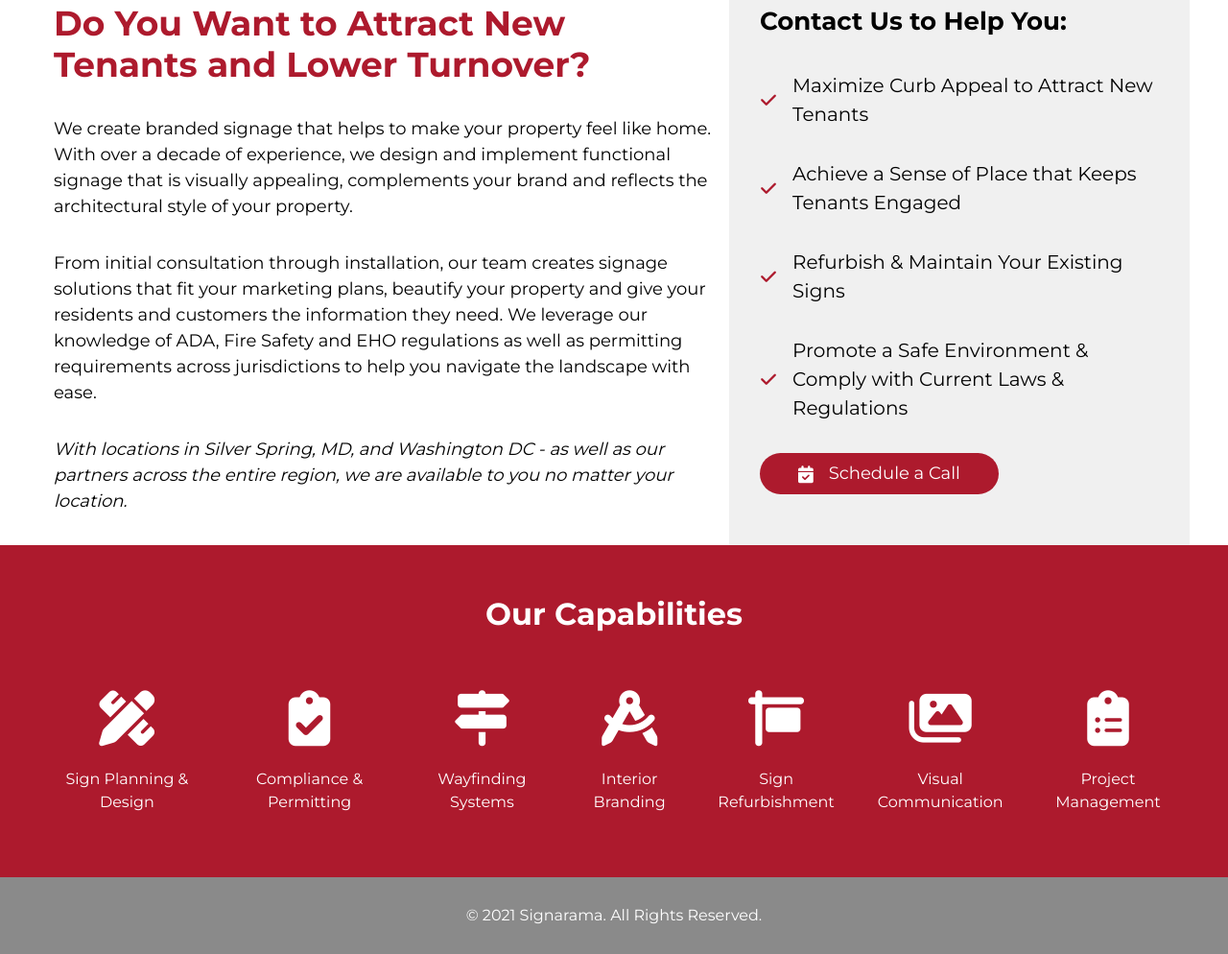
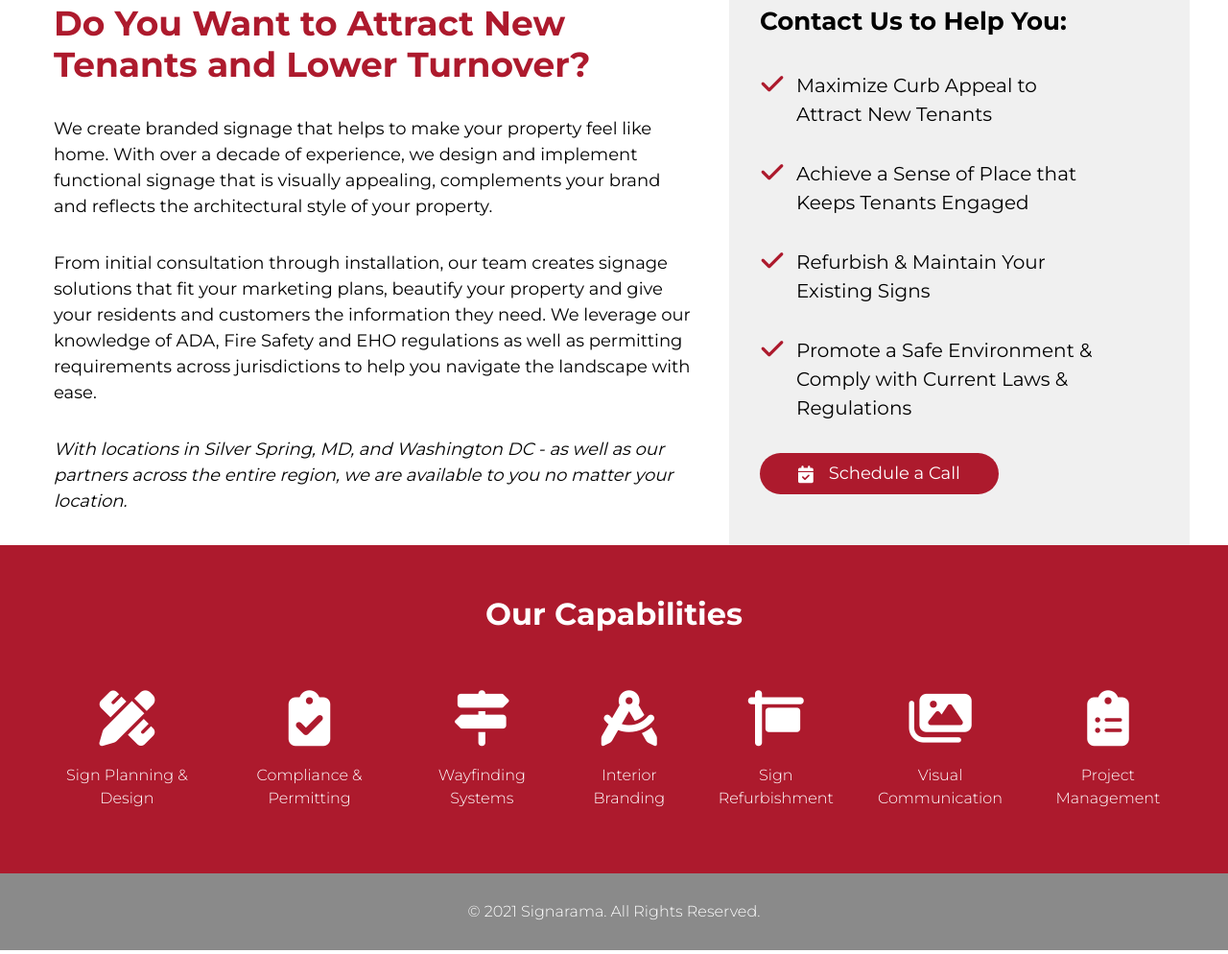
Before and after one commit to Alliemack77/signarama-challenge, a plain HTML site: page index.html in a window 1280 px wide. Shown: the part 752-1746 px from the top of the page at 96% size. Drawn offline with Linux system fonts and the light colour scheme.

Commit message:
fixing typography styles

```diff
--- a/index.html
+++ b/index.html
@@ -59,19 +59,19 @@
                 <h2 class="fs-500 fw-700 text-black">Contact Us to Help You:</h2>
                 <ul class="services-list flex direction-column">
                     <li class="services__item flex">
-                        <i class="fa-solid fa-check text-accent"></i>
+                        <i class="fa-solid fa-check text-accent fs-500"></i>
                         <p class="fs-300 text-black">Maximize Curb Appeal to Attract New Tenants</p>
                     </li>
                     <li class="services__item flex">
-                        <i class="fa-solid fa-check text-accent"></i>
+                        <i class="fa-solid fa-check text-accent fs-500"></i>
                         <p class="fs-300 text-black">Achieve a Sense of Place that Keeps Tenants Engaged</p>
                     </li>
                     <li class="services__item flex">
-                        <i class="fa-solid fa-check text-accent"></i>
+                        <i class="fa-solid fa-check text-accent fs-500"></i>
                         <p class="fs-300 text-black">Refurbish & Maintain Your Existing Signs</p>
                     </li>
                     <li class="services__item flex">
-                        <i class="fa-solid fa-check text-accent"></i>
+                        <i class="fa-solid fa-check text-accent fs-500"></i>
                         <p class="fs-300 text-black">Promote a Safe Environment & Comply with Current Laws & Regulations</p>
                     </li>
                 </ul>
@@ -80,47 +80,45 @@
                     Schedule a Call
                 </button>
             </div>
-
         </div>
         <div class="capabilities text-white bg-accent flex direction-column">
-
                 <h2 class="fs-700">Our Capabilities</h2>
                 <div class="container">
                     <ul class="capabilities-list flex direction-column">
                         <li class="capabilities__item flex">
                             <i class="fa-solid fa-pen-ruler fs-900"></i>
-                            <p class="fs-100">Sign Planning & Design</p>
+                            <p class="fs-100 fw-300">Sign Planning & Design</p>
                         </li>
                         <li class="capabilities__item flex">
                             <i class="fa-solid fa-clipboard-check fs-900"></i>
-                            <p class="fs-100">Compliance & Permitting</p>
+                            <p class="fs-100 fw-300">Compliance & Permitting</p>
                         </li>
                         <li class="capabilities__item flex">
                             <i class="fa-solid fa-signs-post fs-900"></i>
-                            <p class="fs-100">Wayfinding Systems</p>
+                            <p class="fs-100 fw-300">Wayfinding Systems</p>
                         </li>
                         <li class="capabilities__item flex">
                             <i class="fa-solid fa-compass-drafting fs-900"></i>
-                            <p class="fs-100">Interior Branding</p>
+                            <p class="fs-100 fw-300">Interior Branding</p>
                         </li>
                         <li class="capabilities__item flex">
                             <i class="fa-solid fa-sign-hanging fs-900"></i>
-                            <p class="fs-100">Sign Refurbishment</p>
+                            <p class="fs-100 fw-300">Sign Refurbishment</p>
                         </li>
                         <li class="capabilities__item flex">
                             <i class="fa-solid fa-images fs-900"></i>
-                            <p class="fs-100">Visual Communication</p>
+                            <p class="fs-100 fw-300">Visual Communication</p>
                         </li>
                         <li class="capabilities__item flex">
                             <i class="fa-solid fa-clipboard-list fs-900"></i>
-                            <p class="fs-100">Project Management</p>
+                            <p class="fs-100 fw-300">Project Management</p>
                         </li>
                     </ul>
                 </div>
         </div>
     </main>
     <footer class="footer text-white bg-grey-200">
-        <p class="fs-100">&#169; 2021 Signarama. All Rights Reserved.</p>
+        <p class="fs-100 fw-300">&#169; 2021 Signarama. All Rights Reserved.</p>
     </footer>
 </body>
 </html>
--- a/styles.css
+++ b/styles.css
@@ -13,7 +13,7 @@
     --fs-800: clamp(1.875rem, 6vw, 2.25rem);
     --fs-700: clamp(1.25rem, 3vw, 2rem); /* 32px */
     --fs-600: 1.875rem; /* 30px */
-    --fs-500: 1.625rem;
+    --fs-500: clamp(1.25rem, 4vw, 1.625rem); /* 26px */
     --fs-400: clamp(1rem, 2vw, 1.5rem); /* 24px */
     --fs-300: 1.25rem;
     --fs-200: 1.125rem;
@@ -173,7 +173,7 @@ button {
 
 /* content */
 .content-body {
-    padding: 2rem 1rem;
+    padding: 2rem 2rem 2rem 1rem;
 }
 
 .content-body > * + * {
@@ -190,10 +190,9 @@ button {
 
 .services__item,
 .capabilities__item {
-    --gap: 1rem;
+    --gap: .75rem;
 
     gap: var(--gap);
-    align-items: center;
 }
 
 /* capabilities */
@@ -227,6 +226,26 @@ button {
         max-width: 800px;
     }
 
+    .content-services {
+        position: relative;
+    }
+
+    /* .content-services::after {
+        content: '';
+        position: absolute;
+        height: 100%;
+        width: 1000%;
+        z-index: -1;
+        background-color: var(--clr-grey-100);
+        top: 0;
+        right: -100%;
+        left: 0;
+    } */
+
+    .services-list {
+        max-width: 350px;
+    }
+
     .capabilities-list {
         flex-direction: row;
     }
```
